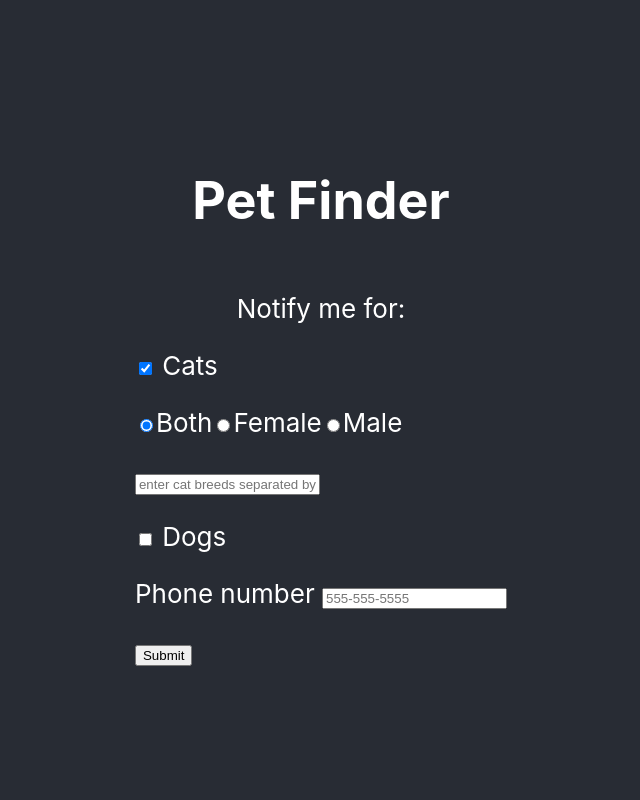
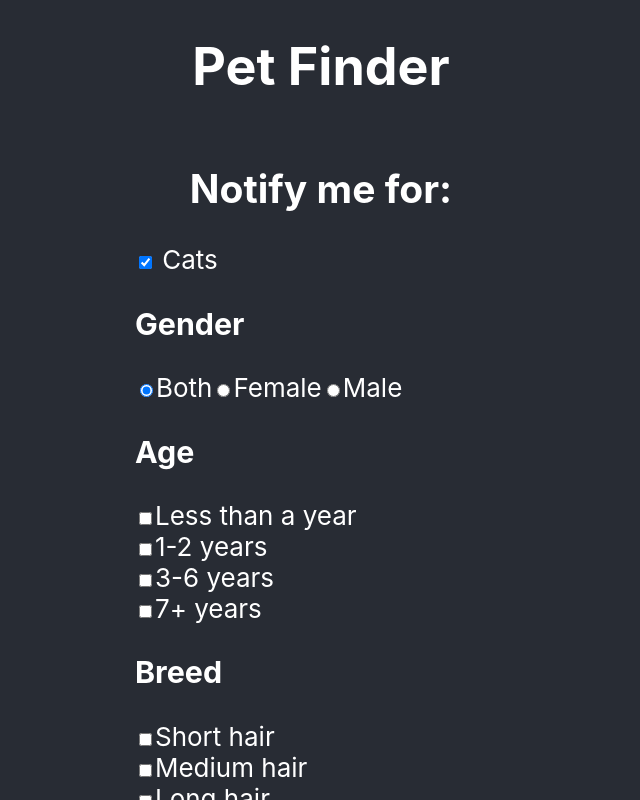
Before and after one commit to yonidoronpeters/pet-finder, a React (Create React App) app: page / in a window 1280 px wide. Both pictures are taken after a click on the checkbox "Cats". Shown: the top 800 px of the page, without its empty margins (319-959 px from the left). Built offline with nearby package versions, Linux system fonts and the light colour scheme.

Commit message:
add options for cat age and hair length

```diff
--- a/public/index.html
+++ b/public/index.html
@@ -24,7 +24,7 @@
       work correctly both with client-side routing and a non-root public URL.
       Learn how to configure a non-root public URL by running `npm run build`.
     -->
-    <title>React App</title>
+    <title>Pet Finder</title>
   </head>
   <body>
     <noscript>You need to enable JavaScript to run this app.</noscript>
--- a/src/components/PetFinderApp.js
+++ b/src/components/PetFinderApp.js
@@ -33,12 +33,26 @@ export default class PetFinderApp extends React.Component {
   getCatOptions(e) {
     if (e.target.elements.cats.checked) {
       const gender = e.target.elements.catGender.value;
+      const ages = this.getCatValues(['kitten', 'junior', 'prime', 'mature']);
+      const hair = this.getCatValues(['short', 'medium', 'long']);
       const catBreeds = e.target.elements.catBreed.value.trim();
       return {
         gender,
+        ages,
+        hair,
         breeds: catBreeds.split(',').map(cat => cat.trim()).filter(Boolean)
       };
     }
+  }
+
+  getCatValues(values) {
+    const ages = [];
+    values.forEach(value => {
+      if (document.querySelector(`input[value="${value}"]`).checked) {
+        ages.push(value);
+      }
+    });
+    return ages;
   }
 
   validatePhoneNumber = (e) => {
@@ -74,25 +88,45 @@ export default class PetFinderApp extends React.Component {
       <div className="App">
         <header className="App-header">
           <h1>Pet Finder</h1>
-          <p>
-            Notify me for:
-          </p>
+          <h2>Notify me for:</h2>
           <form className="add-option" onSubmit={this.handleSubmitForm}>
             {/*checkbox*/}
             <input type="checkbox" id="option1" name="cats" onChange={this.handleAnimalSelected}/>
             <label htmlFor="option1"> Cats </label>
             <div id="cats" hidden={true}>
               {/*gender radio buttons*/}
-              <p>
+              <div id="cat-gender">
+                <h3>Gender</h3>
                 <input type="radio" id="cat-both" name="catGender" value="both" defaultChecked={true}/>
                 <label htmlFor="cat-both">Both</label>
                 <input type="radio" id="cat-female" name="catGender" value="female"/>
                 <label htmlFor="cat-female">Female</label>
                 <input type="radio" id="cat-male" name="catGender" value="male"/>
                 <label htmlFor="cat-male">Male</label>
-              </p>
+              </div>
+              {/*age checkbox*/}
+              <div id="cat-age">
+                <h3>Age</h3>
+                <input type="checkbox" id="cat-kitten" name="catAge" value="kitten"/>
+                <label htmlFor="cat-kitten">Less than a year</label><br/>
+                <input type="checkbox" id="cat-junior" name="catAge" value="junior"/>
+                <label htmlFor="cat-junior">1-2 years</label><br/>
+                <input type="checkbox" id="cat-prime" name="catAge" value="prime"/>
+                <label htmlFor="cat-prime">3-6 years</label><br/>
+                <input type="checkbox" id="cat-mature" name="catAge" value="mature"/>
+                <label htmlFor="cat-mature">7+ years</label>
+              </div>
               {/*breed*/}
-              <input className="add-option__input" placeholder="enter cat breeds separated by commas" type="text"
+              <div id="cat-breed">
+                <h3>Breed</h3>
+                <input type="checkbox" id="cat-short" name="catHair" value="short"/>
+                <label htmlFor="cat-short">Short hair</label><br/>
+                <input type="checkbox" id="cat-medium" name="catHair" value="medium"/>
+                <label htmlFor="cat-medium">Medium hair</label><br/>
+                <input type="checkbox" id="cat-long" name="catHair" value="long"/>
+                <label htmlFor="cat-long">Long hair</label>
+              </div>
+              <input className="add-option__input" placeholder="cat breeds separated by commas" type="text"
                      name="catBreed"/>
             </div>
             <p>
```
